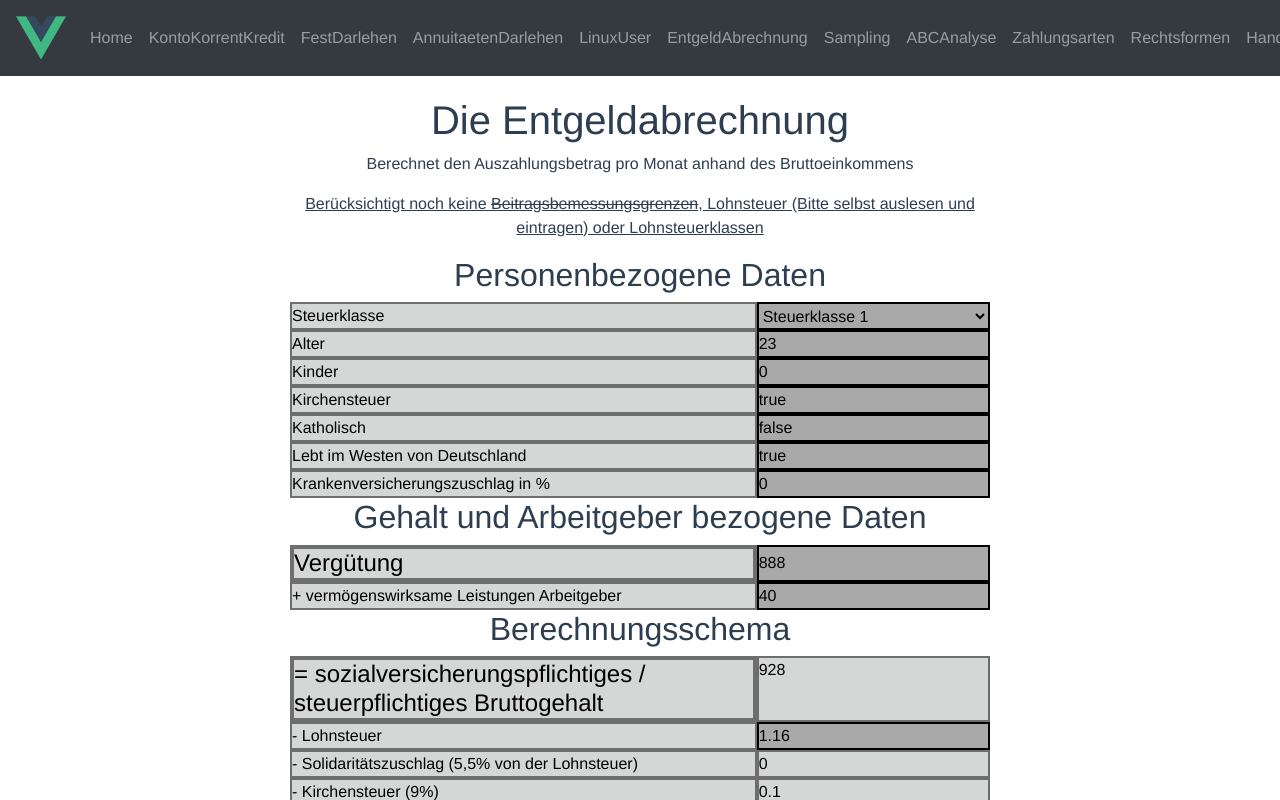
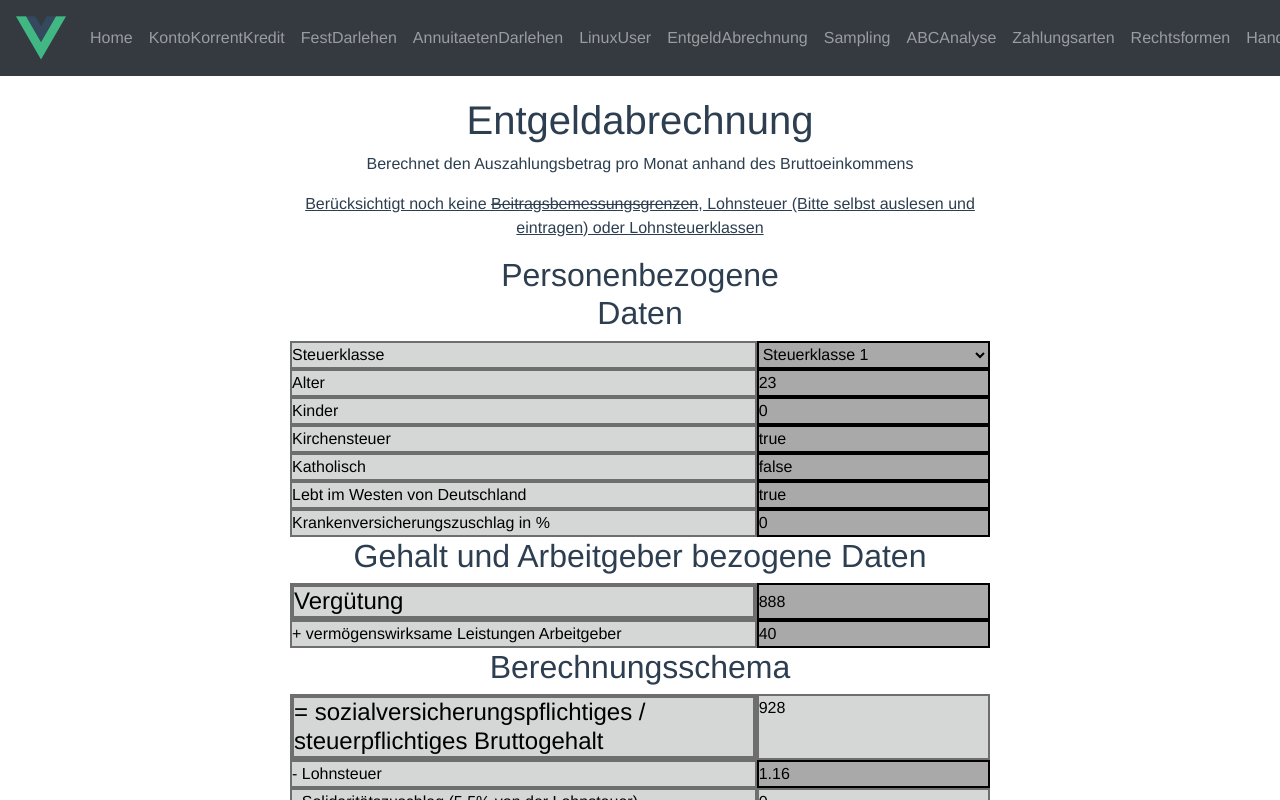
Before and after one commit to MalevolentDice/vue-hnbk, a Vue app: page /#/EntgeldAbrechnung in a window 1280 px wide. Shown: the top 800 px of the page. Built offline with nearby package versions, Linux system fonts and the light colour scheme.

Commit message:
Reworked Heading components to be div only to enable usage inside differently sized h elements

```diff
--- a/src/components/Rueckwaertskalkulation.vue
+++ b/src/components/Rueckwaertskalkulation.vue
@@ -1,7 +1,9 @@
 <template>
     <div class="rueckwaertskalkulation">
         <div class="description">
-            <Heading first="Rückwärts" second="kalkulation"></Heading>
+            <h1>
+                <Heading first="Rückwärts" second="kalkulation"></Heading>
+            </h1>
             <p>Bei der Rückwärtskalkulation ermitteln wir, für wieviel wir ein Produkt erwerben müssen, um bei gegebenem Preis der Konkurrenz und Aufwand den gewünschten prozentualen Gewinn zu erwirtschaften.</p>
         </div>
         <div class="table-responsive calculation">
--- a/src/components/Vorwaertskalkulation.vue
+++ b/src/components/Vorwaertskalkulation.vue
@@ -1,7 +1,9 @@
 <template>
     <div class="vorwaertskalkulation">
         <div class="description">
-            <Heading first="Vorwärts" second="kalkulation"></Heading>
+            <h1>
+                <Heading first="Vorwärts" second="kalkulation"></Heading>
+            </h1>
             <p>Bei der Vorwärtskalkulation ermitteln wir, für wieviel wir ein Produkt verkaufen müssen, um bei gegebenem Preis und Aufwand den gewünschten prozentualen Gewinn zu erwirtschaften.</p>
         </div>
         <div class="table-responsive calculation">
--- a/src/components/typography/Heading.vue
+++ b/src/components/typography/Heading.vue
@@ -1,12 +1,12 @@
 <template>
-    <h1 class="heading">
+    <div class="heading">
         <div v-if="isMobile" class="heading__dash--break">
             {{first}}-
             <br>
             {{second}}
         </div>
         <div v-else class="heading__no--break">{{first}}{{second}}</div>
-    </h1>
+    </div>
 </template>
 <script>
 export default {
--- a/src/views/AnnuitaetenDarlehen.vue
+++ b/src/views/AnnuitaetenDarlehen.vue
@@ -1,7 +1,9 @@
 <template>
     <div class="annuitaetendarlehen">
         <div class="description">
-            <Heading first="Annuitäten" second="darlehen"></Heading>
+            <h1>
+                <Heading first="Annuitäten" second="darlehen"></Heading>
+            </h1>
             <p>Beim Annuitätendarlehen wird jedes Jahr die Selbe Annuität vom Schuldner bezahlt.</p>
             <p>Da die Schuld und somit die Zinsen mit jeder Zahlung sinken, steigt der Tilgungsanteil der Annuität stetig an.</p>
             <p>In unserem Beispiel wird jährlich abgerechnet, in der wirtschaft ist eine monatliche Verrechnung üblicher.</p>
--- a/src/views/EntgeldAbrechnung.vue
+++ b/src/views/EntgeldAbrechnung.vue
@@ -1,7 +1,9 @@
 <template>
     <div class="entgeldabrechnung">
         <div class="description">
-            <h1>Die Entgeldabrechnung</h1>
+            <h1>
+                <Heading first="Entgeld" second="abrechnung"></Heading>
+            </h1>
             <p>Berechnet den Auszahlungsbetrag pro Monat anhand des Bruttoeinkommens</p>
             <p>
                 <u>
@@ -12,7 +14,10 @@
         </div>
 
         <div class="calculation">
-            <h2>Personenbezogene Daten</h2>
+            <h2>
+                <Heading first="Personen" second="bezogene"></Heading>
+                <div>Daten</div>
+            </h2>
             <div class="wrapper">
                 <label for="steuerklasse">Steuerklasse</label>
                 <select type="number" v-model="person.steuerklasse" id="steuerklasse">
@@ -111,8 +116,12 @@
 </template>
 
 <script>
+import Heading from "../components/typography/Heading";
 export default {
     name: "entgeldabrechnung",
+    components: {
+        Heading
+    },
     data: function() {
         return {
             person: {
--- a/src/views/Handelskalkulation.vue
+++ b/src/views/Handelskalkulation.vue
@@ -1,7 +1,9 @@
 <template>
     <div class="handelskalkulation">
         <div class="description">
-            <Heading first="Handels" second="kalkulation"></Heading>
+            <h1>
+                <Heading first="Handels" second="kalkulation"></Heading>
+            </h1>
             <p>Die Handelskalkulation dient je nach Unternehmens- und Marktsituation der Ermittlung des Einkaufpreises (Rückwärtskalkulation), Verkaufspreises (Vorwärtskalkulation) oder möglichen Gewinns (Differenzkalkulation).</p>
         </div>
         <button
--- a/src/views/KontoKorrentKredit.vue
+++ b/src/views/KontoKorrentKredit.vue
@@ -1,7 +1,9 @@
 <template>
     <div class="kontokorrentkredit">
         <div class="description">
-            <Heading first="Konto" second="korrentkredit"/>
+            <h1>
+                <Heading first="Konto" second="korrentkredit"/>
+            </h1>
             <p>Beim Kontokorrentkredit erhält der Kontenbesitzer einen gewissen Kreditrahmen zur Verfügung.</p>
             <p>Genutzter Kreditrahmen wird mit dem Sollzins abgerechnet.</p>
             <p>Ungenutzter Kreditrahmen wird mit dem Kreditprovisionssatz abgerechnet.</p>
```
